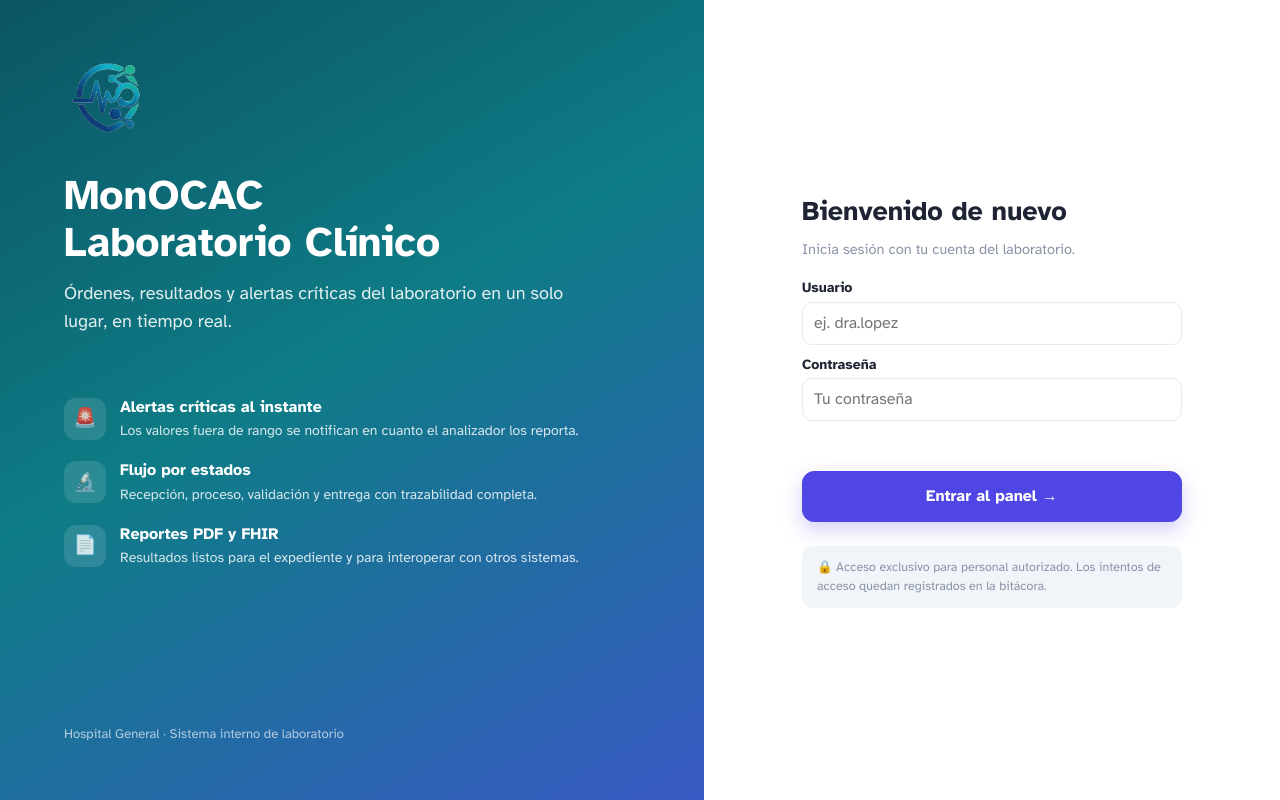
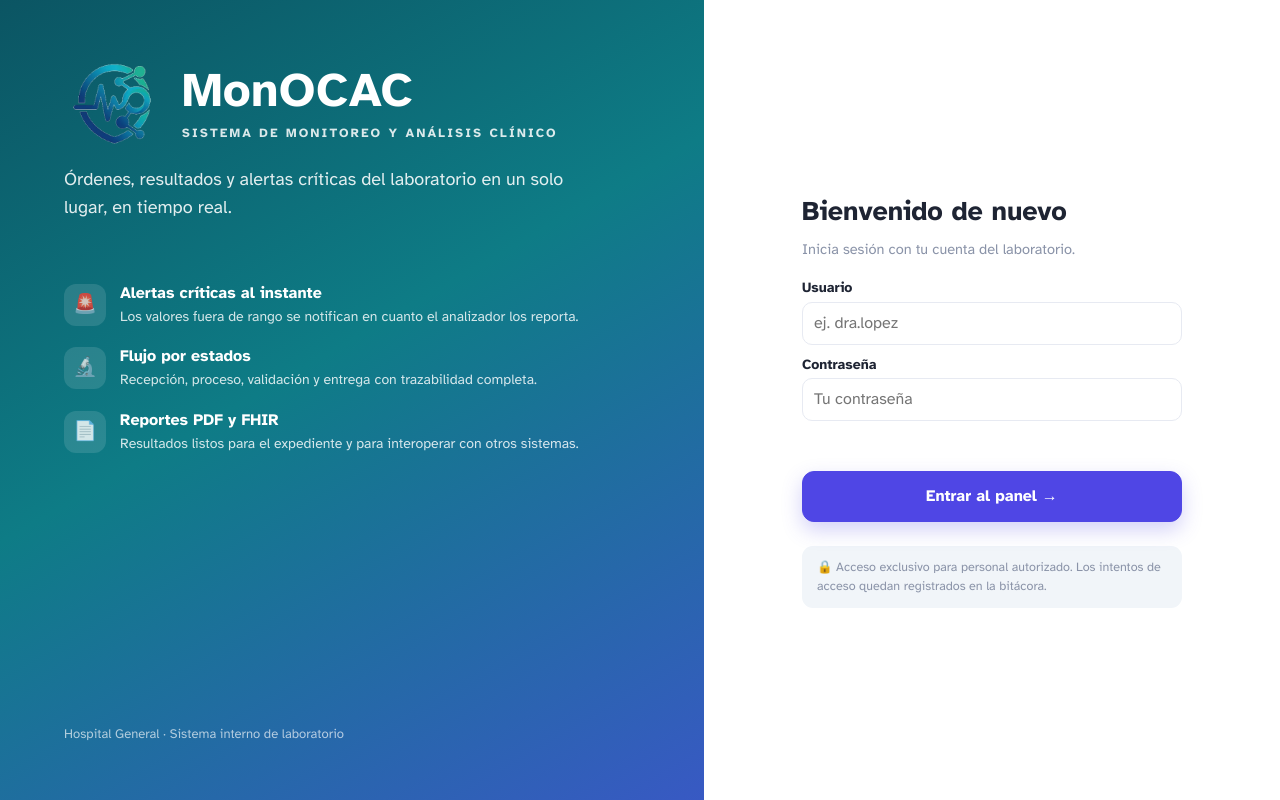
Before and after one commit to fernandozuh-beep/Sistema-Laboratorio-Clinico, a plain HTML site: page static/index.html in a window 1280 px wide. Drawn offline with Linux system fonts and the light colour scheme.

Commit message:
Login: logo de costado, como el lockup de MonOCAC

```diff
--- a/static/index.html
+++ b/static/index.html
@@ -7,8 +7,10 @@
 <div id="toasts"></div>
 <section id="login"><div class="login-split">
 <div class="lg-left">
+  <div class="brandrow">
   <div class="logobox"><span class="lg-fb"><span style="font-size:30px">🧪</span>LOGO</span><img src="/logo.png" alt="Logo" onerror="this.remove()"></div>
-  <h1>MonOCAC<br>Laboratorio Clínico</h1>
+  <h1><span class="bname">MonOCAC</span><span class="bsub">Sistema de monitoreo y análisis clínico</span></h1>
+  </div>
   <p class="lead">Órdenes, resultados y alertas críticas del laboratorio en un solo lugar, en tiempo real.</p>
   <div class="feats">
     <div class="feat"><span class="ic">🚨</span><div><b>Alertas críticas al instante</b><span>Los valores fuera de rango se notifican en cuanto el analizador los reporta.</span></div></div>
--- a/static/styles.css
+++ b/static/styles.css
@@ -23,7 +23,11 @@ label{display:block;font-weight:700;font-size:14px;margin:10px 0 3px}
 #login{min-height:100vh}
 .login-split{display:flex;min-height:100vh}
 .lg-left{width:55%;background:linear-gradient(150deg,#0b5563 0%,#0e7c86 45%,#4f46e5 130%);color:#fff;padding:56px 64px;display:flex;flex-direction:column}
-.lg-left h1{font-size:42px;margin:32px 0 0;line-height:1.12}
+.brandrow{display:flex;align-items:center;gap:22px}
+.brandrow h1{margin:0;line-height:1.05}
+.brandrow .bname{display:block;font-size:48px;font-weight:800;letter-spacing:.01em}
+.brandrow .bsub{display:block;font-size:12.5px;font-weight:700;letter-spacing:.18em;text-transform:uppercase;opacity:.85;margin-top:8px;line-height:1.5}
+.lg-left .brandrow .logobox{width:96px;height:96px}
 .lg-left .lead{font-size:18px;opacity:.88;margin-top:14px;line-height:1.55;max-width:520px}
 .feats{margin-top:42px;display:flex;flex-direction:column;gap:18px}
 .feat{display:flex;gap:14px;align-items:flex-start}
@@ -128,7 +132,7 @@ dialog::backdrop{background:var(--backdrop)}
 .menu button.danger{color:var(--red)}
 .ferr{color:var(--red);font-size:13px;margin:2px 0 0}
 @media(max-width:1100px){.cols{grid-template-columns:1fr}}
-@media(max-width:820px){.login-split{flex-direction:column}.lg-left{width:100%;padding:34px 28px}.lg-left h1{font-size:32px}.feats{display:none}}
+@media(max-width:820px){.login-split{flex-direction:column}.lg-left{width:100%;padding:34px 28px}.brandrow .bname{font-size:34px}.lg-left .brandrow .logobox{width:72px;height:72px}.feats{display:none}}
 @media(max-width:600px){.g2{grid-template-columns:1fr}.row{grid-template-columns:1fr;gap:2px;margin:12px 0}
  #side{width:64px}.nav-it{width:48px;font-size:9px}.wrap{padding:16px 12px}.top .search{width:100%;order:5}}
 /* ---------- Impresión: solo la tabla de órdenes, sin navegación ni acciones ---------- */
```
